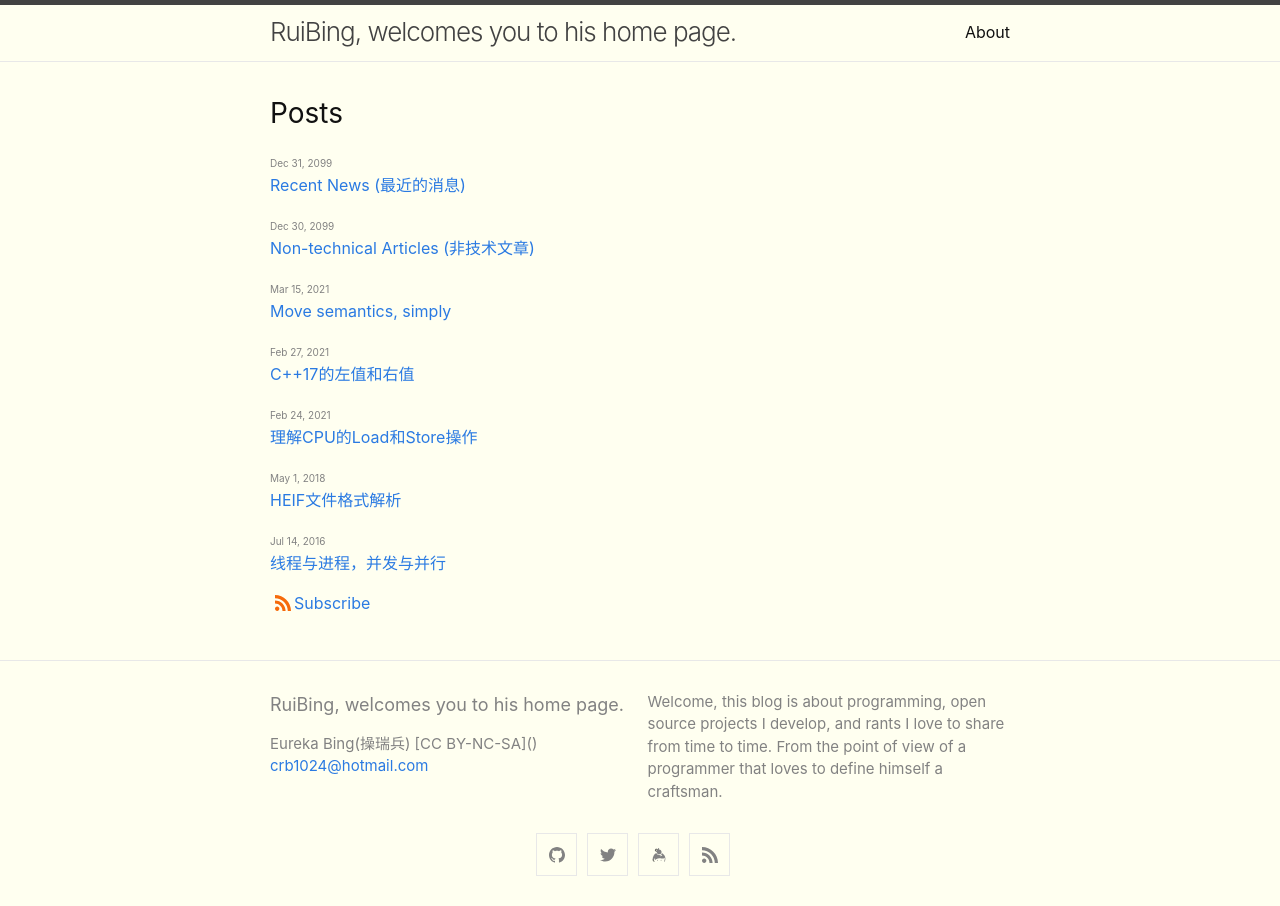
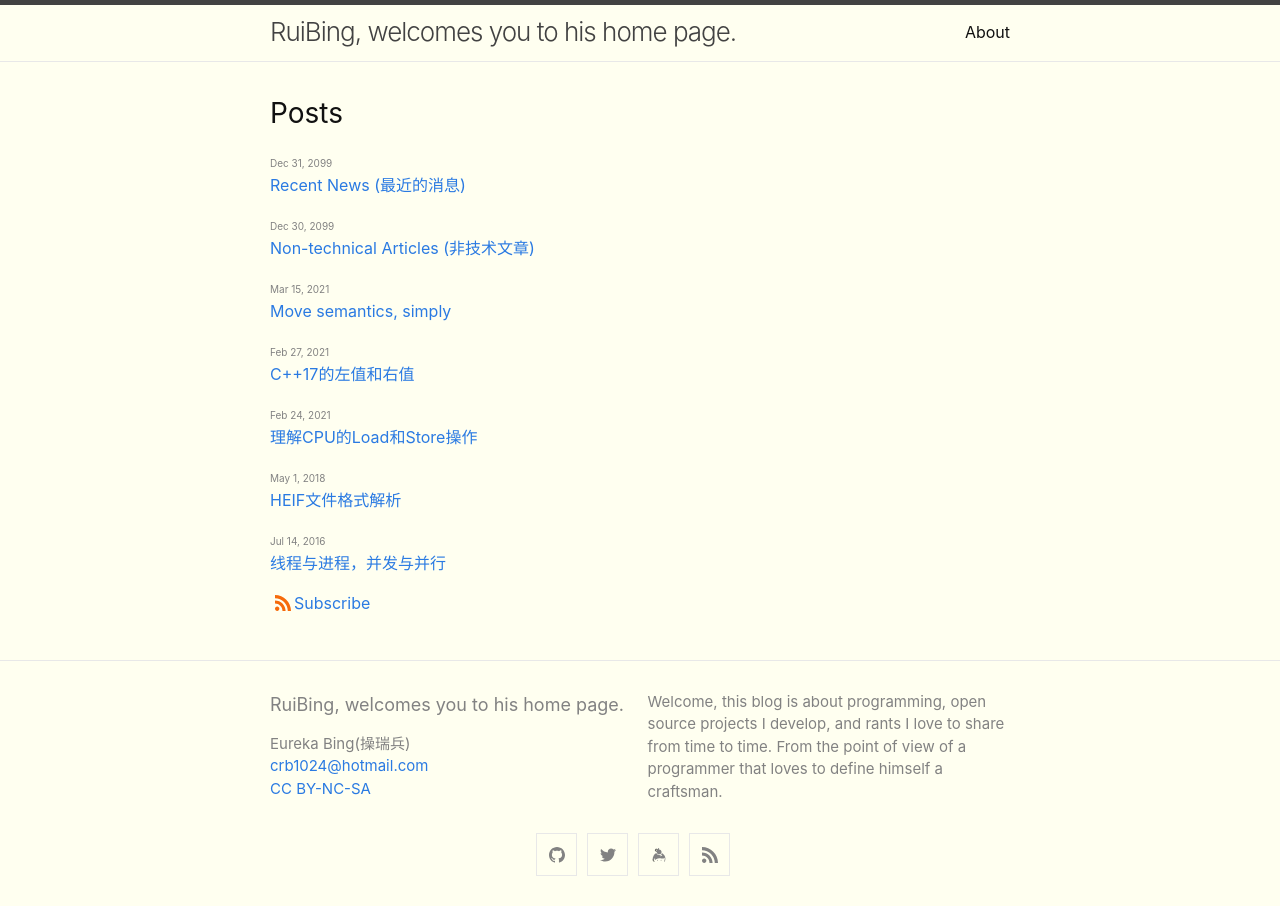
Before and after one commit to crb912/crb912.github.io, a Jekyll site: the page built from index.md, in a window 1280 px wide. Built offline with Jekyll 4.4.1, drawn with Linux system fonts in a browser that asks for light colours; part of the change alters nothing that is shown.

Commit message:
add cc-by-na-sa license

```diff
--- a/_config.yml
+++ b/_config.yml
@@ -1,6 +1,8 @@
 title:  RuiBing, welcomes you to his home page.
-author: Eureka Bing(操瑞兵) [CC BY-NC-SA]()
+author: Eureka Bing(操瑞兵)
 email: crb1024@hotmail.com
+license: CC BY-NC-SA
+license_link: http://creativecommons.org/licenses/by-nc-sa/4.0/
 description: > # this means to ignore newlines until "show_excerpts:"
   Welcome, this blog is about programming, open source projects I develop, and rants I love to share from time to time.
   From the point of view of a programmer that loves to define himself a craftsman.
@@ -47,7 +49,6 @@ include: [".well-known", "_posts/2016-06-01-Raising-a-cat.md"]
 
 # Build settings
 theme: minima
-license: CC BY-NC-SA-4.0
 
 plugins:
  - jekyll-feed
--- a/_includes/footer.html
+++ b/_includes/footer.html
@@ -15,6 +15,9 @@
             {%- if site.email -%}
             <li><a class="u-email" href="mailto:{{ site.email }}">{{ site.email }}</a></li>
             {%- endif -%}
+            {%- if site.license -%}
+            <li><a class="u-license" href="{ license_link }">{{ site.license }}</a></li>
+            {%- endif -%}
         </ul>
       </div>
 
```
